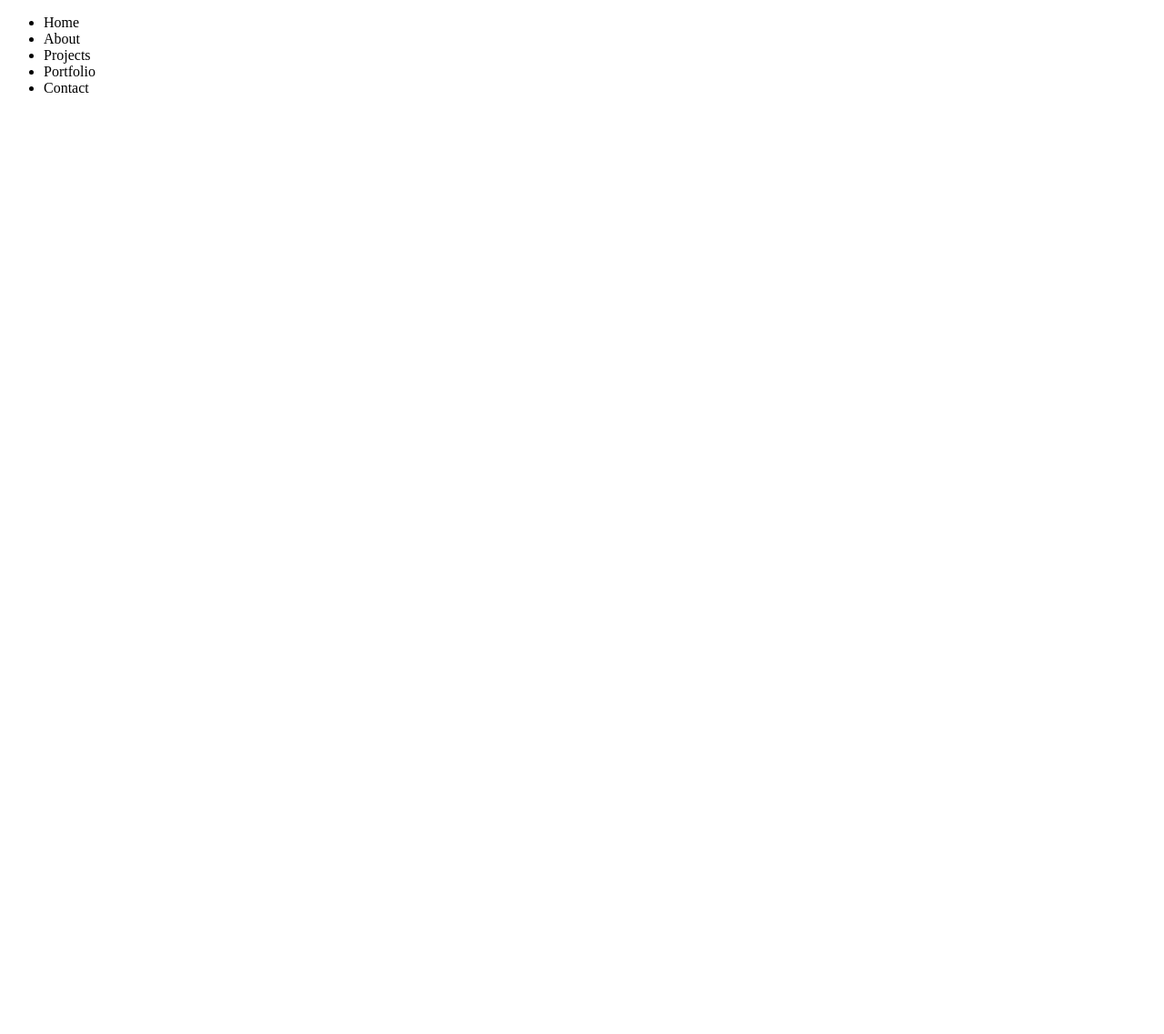
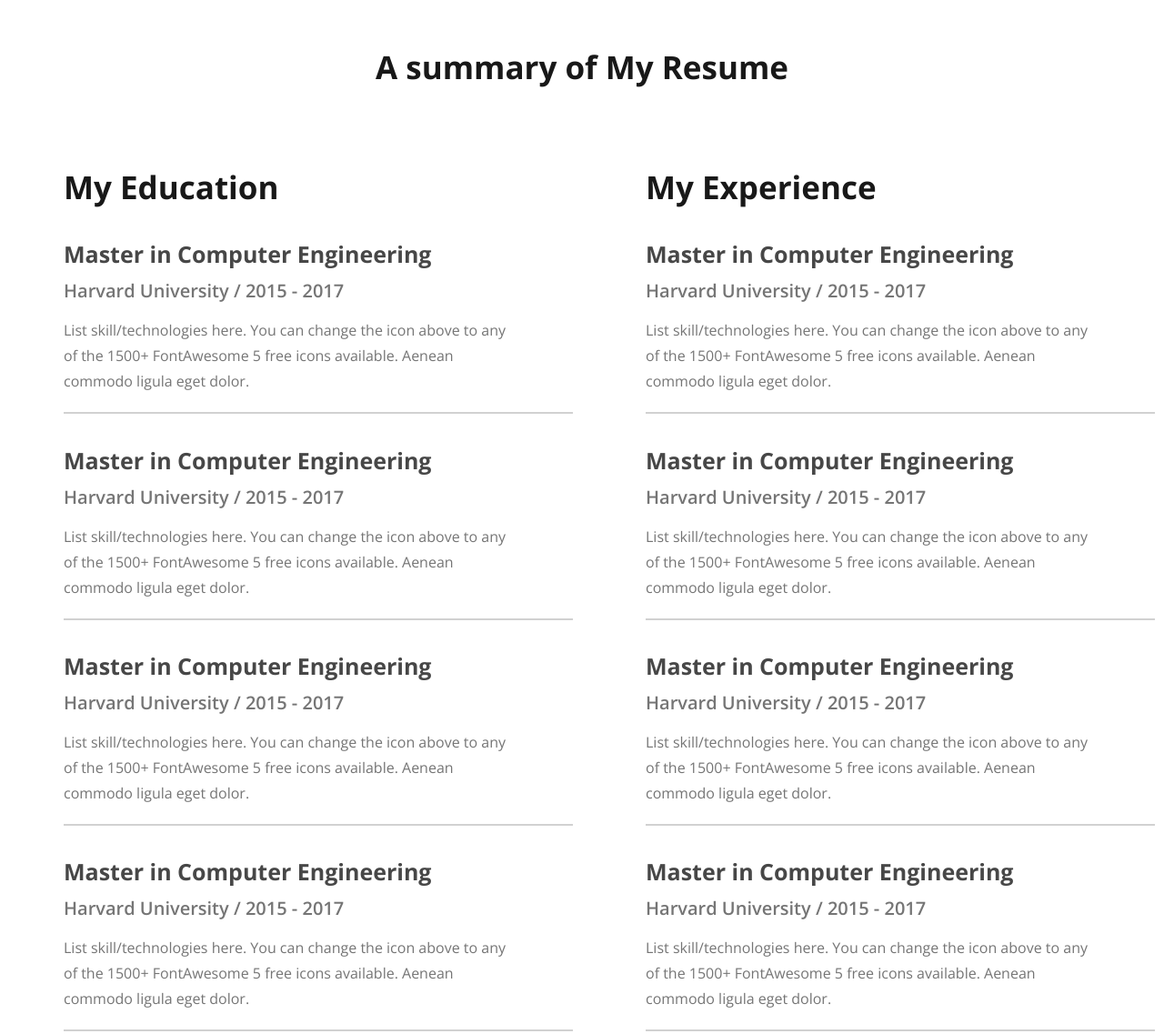
Before and after one commit to SabbirSEO/portfolio, a plain HTML site: page index.html in a window 1280 px wide. Shown: the whole page at 91% size. Before the commit the page ends 800 px from the top, so only its background shows below. Drawn offline with nearby package versions, Linux system fonts and the light colour scheme.

Commit message:
added resume section

```diff
--- a/index.html
+++ b/index.html
@@ -1,24 +1,110 @@
 <!DOCTYPE html>
 <html lang="en">
+
 <head>
     <meta charset="UTF-8">
     <meta name="viewport" content="width=device-width, initial-scale=1.0">
     <title>SabbirSEO</title>
+    <link rel="stylesheet" href="style.css">
+    <link rel="preconnect" href="https://fonts.googleapis.com">
+    <link rel="preconnect" href="https://fonts.gstatic.com" crossorigin>
+    <link href="https://fonts.googleapis.com/css2?family=Open+Sans:wght@300;400;500;600;700;800&display=swap"
+        rel="stylesheet">
 </head>
+
 <body>
+    <header></header>
     <main>
-        <head>
-            <nav>
-                <ul>
-                    <li>Home</li>
-                    <li>About</li>
-                    <li>Projects</li>
-                    <li>Portfolio</li>
-                    <li>Contact</li>
-                </ul>
-            </nav>
-        </head>
+        <section class="inner-container">
+            <h2 class="resume-h2">A summary of My Resume</h2>
+        </section>
+        <section class="my-resume">
+            <div class="edu-n-skill">
+                <div class="edu">
+                    <h3>My Education</h3>
+                    <div class="edu-item">
+                        <h4>Master in Computer Engineering</h4>
+                        <h5>Harvard University / 2015 - 2017</h5>
+                        <p>List skill/technologies here. You can change the icon above
+                            to any of the 1500+ FontAwesome 5 free icons available. Aenean commodo ligula eget
+                            dolor.
+                        </p>
+                        <hr>
+                    </div>
+                    <div class="edu-item">
+                        <h4>Master in Computer Engineering</h4>
+                        <h5>Harvard University / 2015 - 2017</h5>
+                        <p>List skill/technologies here. You can change the icon above
+                            to any of the 1500+ FontAwesome 5 free icons available. Aenean commodo ligula eget
+                            dolor.
+                        </p>
+                        <hr>
+                    </div>
+                    <div class="edu-item">
+                        <h4>Master in Computer Engineering</h4>
+                        <h5>Harvard University / 2015 - 2017</h5>
+                        <p>List skill/technologies here. You can change the icon above
+                            to any of the 1500+ FontAwesome 5 free icons available. Aenean commodo ligula eget
+                            dolor.
+                        </p>
+                        <hr>
+                    </div>
+                    <div class="edu-item">
+                        <h4>Master in Computer Engineering</h4>
+                        <h5>Harvard University / 2015 - 2017</h5>
+                        <p>List skill/technologies here. You can change the icon above
+                            to any of the 1500+ FontAwesome 5 free icons available. Aenean commodo ligula eget
+                            dolor.
+                        </p>
+                        <hr>
+                    </div>
+                </div>
+            </div>
+            </div>
+            <div class="skill">
+                <h3>My Experience</h3>
+                <div class="skill-item">
+                    <h4>Master in Computer Engineering</h4>
+                    <h5>Harvard University / 2015 - 2017</h5>
+                    <p>List skill/technologies here. You can change the icon above
+                        to any of the 1500+ FontAwesome 5 free icons available. Aenean commodo ligula eget
+                        dolor.
+                    </p>
+                    <hr>
+                </div>
+                <div class="skill-item">
+                    <h4>Master in Computer Engineering</h4>
+                    <h5>Harvard University / 2015 - 2017</h5>
+                    <p>List skill/technologies here. You can change the icon above
+                        to any of the 1500+ FontAwesome 5 free icons available. Aenean commodo ligula eget
+                        dolor.
+                    </p>
+                    <hr>
+                </div>
+                <div class="skill-item">
+                    <h4>Master in Computer Engineering</h4>
+                    <h5>Harvard University / 2015 - 2017</h5>
+                    <p>List skill/technologies here. You can change the icon above
+                        to any of the 1500+ FontAwesome 5 free icons available. Aenean commodo ligula eget
+                        dolor.
+                    </p>
+                    <hr>
+                </div>
+                <div class="skill-item">
+                    <h4>Master in Computer Engineering</h4>
+                    <h5>Harvard University / 2015 - 2017</h5>
+                    <p>List skill/technologies here. You can change the icon above
+                        to any of the 1500+ FontAwesome 5 free icons available. Aenean commodo ligula eget
+                        dolor.
+                    </p>
+                    <hr>
+                </div>
+            </div>
+            </div>
+            </div>
+        </section>
     </main>
+    <footer></footer>
+</body>
 
-</body>
 </html>
--- a/style.css
+++ b/style.css
@@ -0,0 +1,73 @@
+/* Shared styles */
+h2,
+h3,
+h4,
+h5,
+h6 {
+    font-family: Open Sans;
+}
+
+h2 {
+    color: #181818;
+    font-size: 35px;
+    font-weight: 700;
+}
+
+h3 {
+    color: #181818;
+    font-size: 35px;
+    font-weight: 700;
+    margin-bottom: 5px;
+}
+
+h4 {
+    color: #474747;
+    font-size: 25px;
+    font-weight: 700;
+    margin-bottom: 5px;
+}
+
+h5 {
+    color: #757575;
+    font-size: 20px;
+    font-weight: 600;
+    margin: 10px 0;
+}
+
+p {
+    color: #757575;
+    font-family: Open Sans;
+    font-size: 16px;
+    line-height: 28px;
+}
+
+/* My Resume */
+.resume-h2 {
+    text-align: center;
+}
+
+.inner-container {
+    max-width: 1140px;
+    margin: 50px auto;
+}
+
+.my-resume {
+    display: flex;
+    justify-content: space-between;
+    max-width: 1140px;
+    margin: 50px auto;
+}
+
+.edu-item {
+    width: 500px;
+}
+
+hr {
+    width: 558px;
+    border: solid 1px #D1D1D1;
+    margin: 20px 0;
+}
+
+.skill-item {
+    width: 500px;
+}
```
